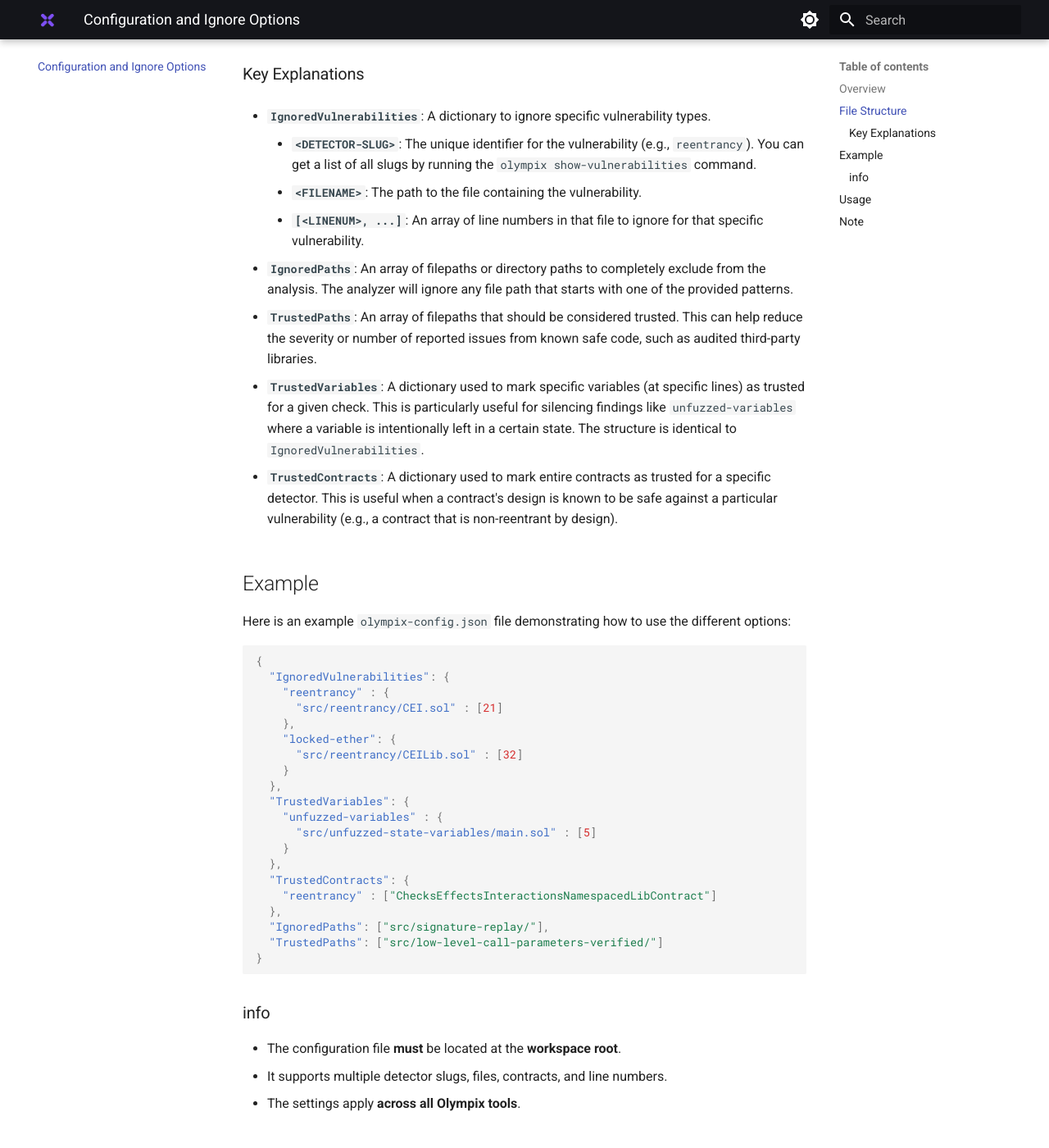
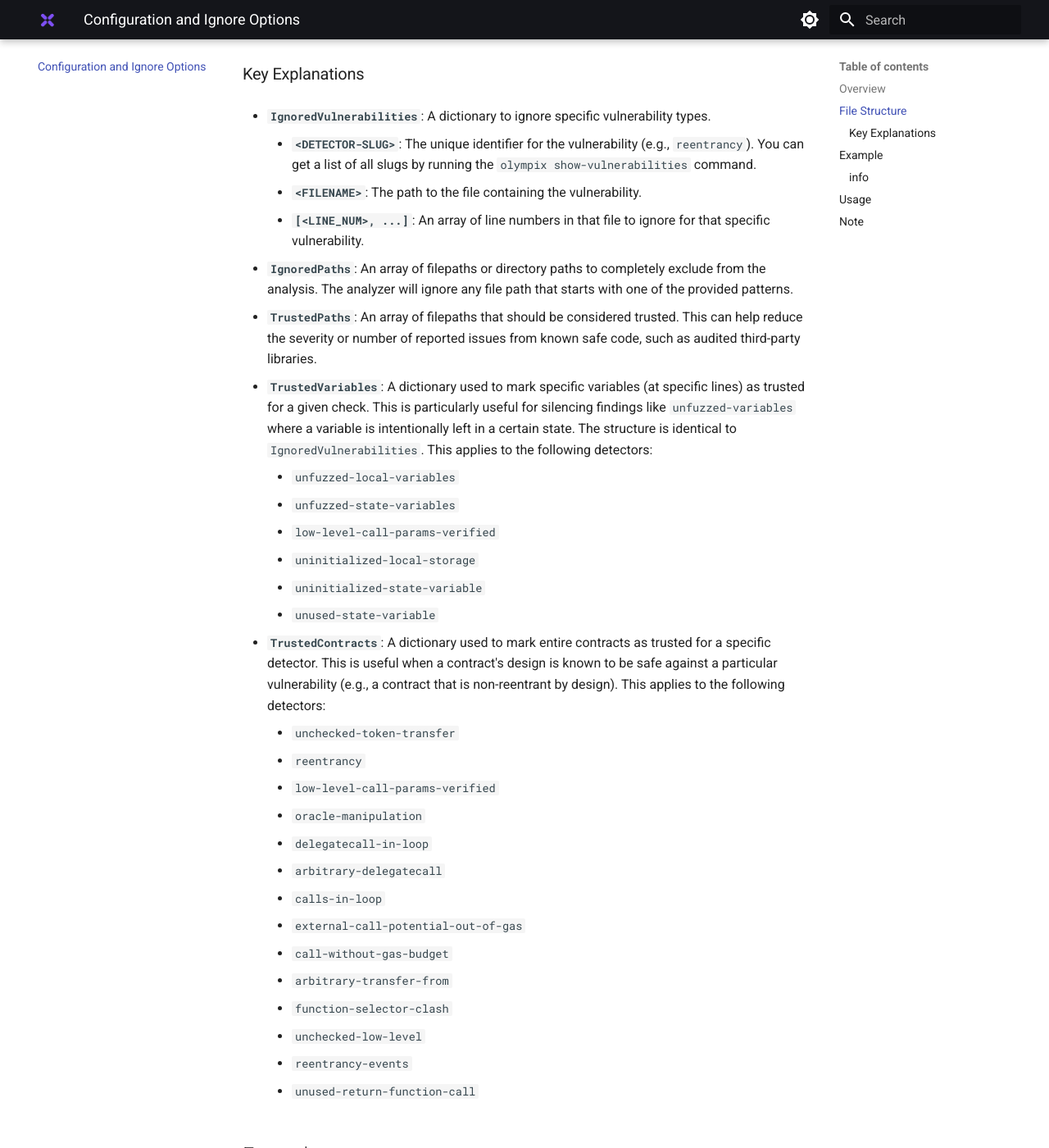
Before and after one commit to olympix/olympix.github.io, an MkDocs documentation site: the page built from docs/ConfigOptions.md, in a window 1280 px wide and 1400 px high, scrolled down 929 px. Shown: the whole window at 82% size. Built offline with MkDocs 1.6.1 and Material for MkDocs 9.7.7, drawn with Linux system fonts in a browser that asks for light colours; some of the changed text lies outside the part shown.

Commit message:
fix: varios issues

```diff
--- a/docs/ConfigOptions.md
+++ b/docs/ConfigOptions.md
@@ -10,7 +10,7 @@
 {
     "IgnoredVulnerabilities" : {
         "<DETECTOR-SLUG>" : {
-            "<FILENAME>" : [<LINENUM>, ...]
+            "<FILENAME>" : [<LINE_NUM>, ...]
         }, ...
     },
     "IgnoredPaths" : [
@@ -19,7 +19,7 @@
     ],
     "TrustedVariables": {
         "<DETECTOR-SLUG>" : {
-            "<FILENAME>" : [<LINENUM>, ...]
+            "<FILENAME>" : [<LINE_NUM>, ...]
         }, ...
     },
     "TrustedContracts": {
@@ -36,15 +36,37 @@
 * **`IgnoredVulnerabilities`**: A dictionary to ignore specific vulnerability types.
     * **`<DETECTOR-SLUG>`**: The unique identifier for the vulnerability (e.g., `reentrancy`). You can get a list of all slugs by running the `olympix show-vulnerabilities` command.
     * **`<FILENAME>`**: The path to the file containing the vulnerability.
-    * **`[<LINENUM>, ...]`**: An array of line numbers in that file to ignore for that specific vulnerability.
+    * **`[<LINE_NUM>, ...]`**: An array of line numbers in that file to ignore for that specific vulnerability.
 
 * **`IgnoredPaths`**: An array of filepaths or directory paths to completely exclude from the analysis. The analyzer will ignore any file path that starts with one of the provided patterns.
 
 * **`TrustedPaths`**: An array of filepaths that should be considered trusted. This can help reduce the severity or number of reported issues from known safe code, such as audited third-party libraries.
 
-* **`TrustedVariables`**: A dictionary used to mark specific variables (at specific lines) as trusted for a given check. This is particularly useful for silencing findings like `unfuzzed-variables` where a variable is intentionally left in a certain state. The structure is identical to `IgnoredVulnerabilities`.
+* **`TrustedVariables`**: A dictionary used to mark specific variables (at specific lines) as trusted for a given check. This is particularly useful for silencing findings like `unfuzzed-variables` where a variable is intentionally left in a certain state. The structure is identical to `IgnoredVulnerabilities`. This applies to the following detectors:
 
-* **`TrustedContracts`**: A dictionary used to mark entire contracts as trusted for a specific detector. This is useful when a contract's design is known to be safe against a particular vulnerability (e.g., a contract that is non-reentrant by design).
+    - `unfuzzed-local-variables`
+    - `unfuzzed-state-variables`
+    - `low-level-call-params-verified`
+    - `uninitialized-local-storage`
+    - `uninitialized-state-variable`
+    - `unused-state-variable`
+
+* **`TrustedContracts`**: A dictionary used to mark entire contracts as trusted for a specific detector. This is useful when a contract's design is known to be safe against a particular vulnerability (e.g., a contract that is non-reentrant by design). This applies to the following detectors:
+
+    - `unchecked-token-transfer`
+    - `reentrancy`
+    - `low-level-call-params-verified`
+    - `oracle-manipulation`
+    - `delegatecall-in-loop`
+    - `arbitrary-delegatecall`
+    - `calls-in-loop`
+    - `external-call-potential-out-of-gas`
+    - `call-without-gas-budget`
+    - `arbitrary-transfer-from`
+    - `function-selector-clash`
+    - `unchecked-low-level`
+    - `reentrancy-events`
+    - `unused-return-function-call`
 
 ## Example
 Here is an example `olympix-config.json` file demonstrating how to use the different options:
```
Also changed, not shown: other parts of docs/ConfigOptions.md (+4 -1 lines), docs/IgnoreOptions.md (deleted, +0 -85 lines), docs/VSCode Extension/index.md (+2 -2 lines).
